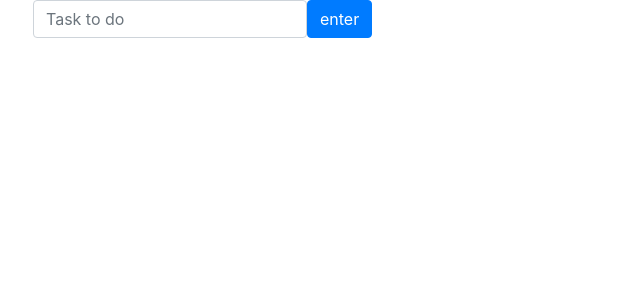
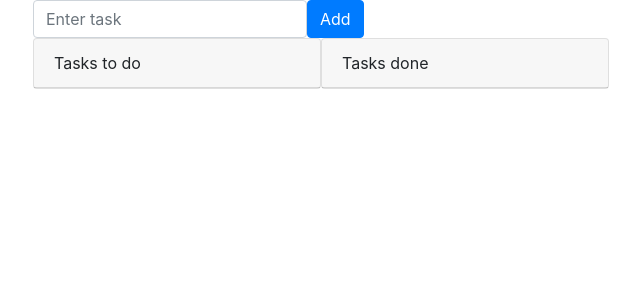
Before and after one commit to dariusz75/angular6-to-do-list, an Angular app: page / in a window 1280 px wide. Shown: the top 300 px of the page, without its empty margins (37-677 px from the left). Built offline with nearby package versions, Linux system fonts and the light colour scheme; what angular-font-awesome would draw is missing.

Commit message:
add delete back working

```diff
--- a/src/app/app.component.html
+++ b/src/app/app.component.html
@@ -1,16 +1,34 @@
 <div class="container">
   <div class="row">
     <div class="form-inline">
-      <input class="form-control" [(ngModel)]="newTask" placeholder="Task to do">
-      <button class="btn btn-primary" (click)="add()">enter</button>
+      <input class="form-control" [(ngModel)]="newTask" placeholder="Enter task">
+      <button class="btn btn-primary" (click)="add()">Add</button>
     </div>
   </div>
   <div class="row">
-    <ul class="list-group">
-      <li class="list-group-item" *ngFor="let task of tasksList">
-        {{task}}
-      </li>
-
-    </ul>
+    <div class="card" style="width: 18rem;">
+      <div class="card-header">
+        Tasks to do
+      </div>
+      <ul class="list-group list-group-flush">
+        <li class="list-group-item" *ngFor="let task of tasksList">
+          {{task}}
+          <button class="btn btn-info" (click)="done(task)"><i class="fa fa-check-circle"></i></button>
+          <button class="btn btn-danger" (click)="remove(task)"><i class="fa fa-trash"></i></button>
+        </li>
+      </ul>
+    </div>
+    <div class="card" style="width: 18rem;">
+      <div class="card-header">
+        Tasks done
+      </div>
+      <ul class="list-group list-group-flush">
+        <li class="list-group-item" *ngFor="let done of doneList">
+          {{done}}
+          <button class="btn btn-info" (click)="backToDo(done)"><i class="fa fa-chevron-circle-left"></i></button>
+          <button class="btn btn-danger" (click)="removeDone(done)"><i class="fa fa-trash"></i></button>
+        </li>
+      </ul>
+    </div>
   </div>
 </div>
--- a/src/app/app.component.ts
+++ b/src/app/app.component.ts
@@ -9,11 +9,30 @@ export class AppComponent {
 
   newTask: string;
   tasksList: Array<string> = [];
+  doneTask: string;
+  doneList: Array<string> = [];
 
   add() {
     this.tasksList.push(this.newTask);
     this.newTask = '';
-    console.log(this.tasksList);
+  }
+
+  remove(task) {
+    this.tasksList = this.tasksList.filter(e => e !== task);
+  }
+
+  done(task) {
+    this.doneList.push(task);
+    this.tasksList = this.tasksList.filter(e => e !== task);
+  }
+
+  removeDone(done) {
+    this.doneList = this.doneList.filter(e => e !== done);
+  }
+
+  backToDo(done) {
+    this.doneList = this.doneList.filter(e => e !== done);
+    this.tasksList.push(done);
   }
 
 }
```
